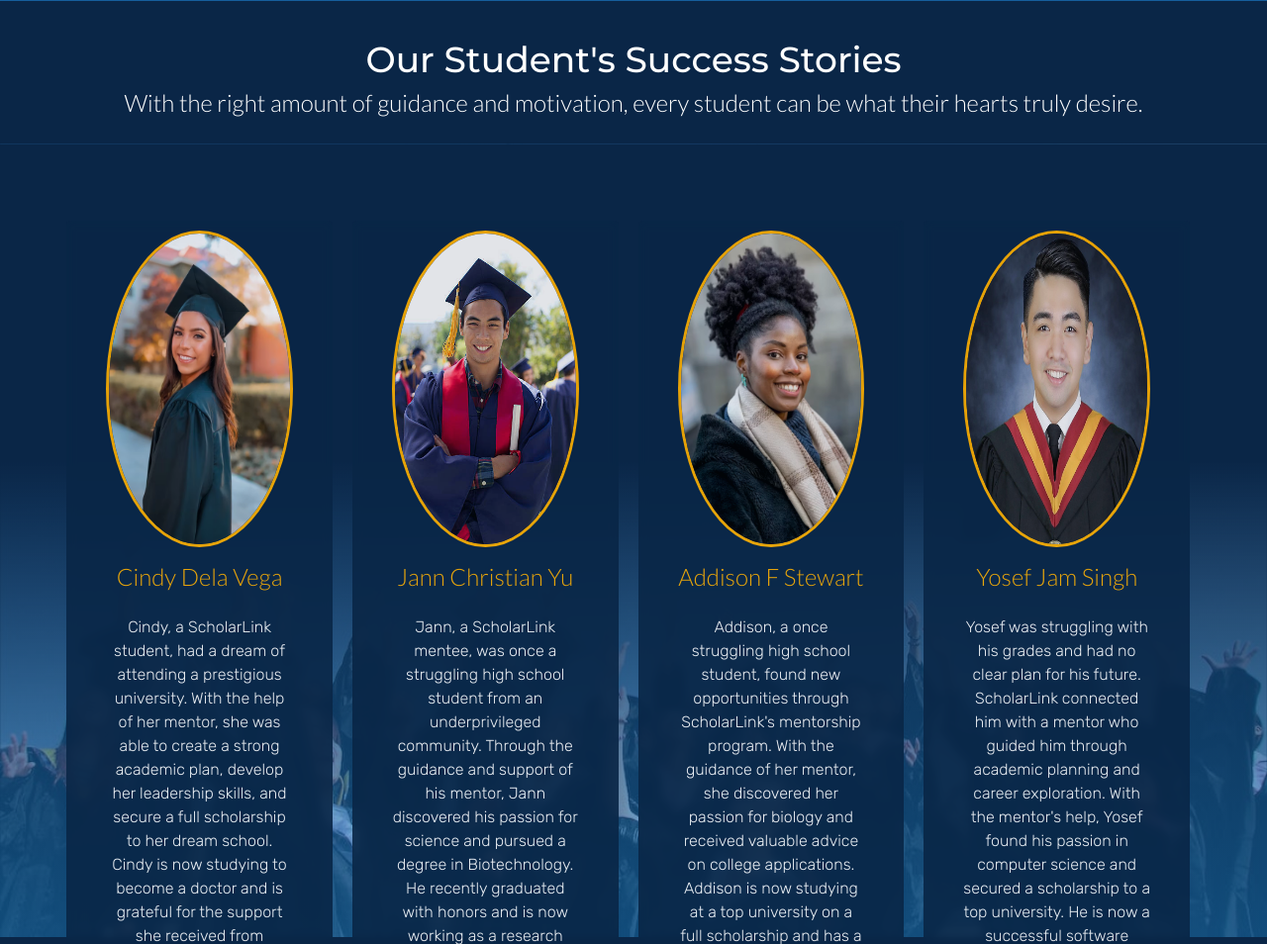
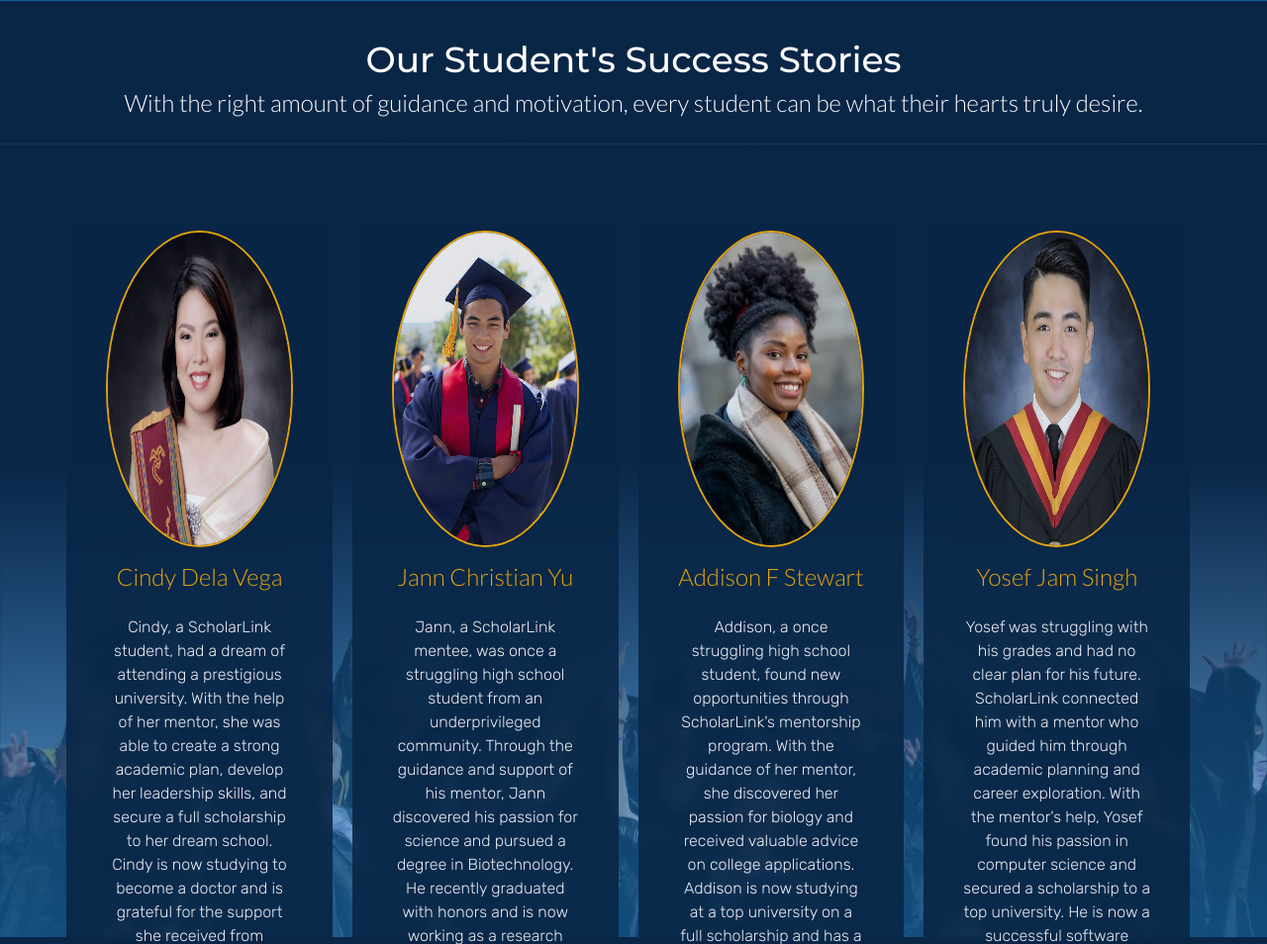
Before and after one commit to uaojayson/ScholarLink, a PHP site: page / in a window 1280 px wide. Shown: the part 3607-4561 px from the top of the page at 99% size. Run offline with PHP 8.4, Linux system fonts and the light colour scheme; some libraries are stand-ins or nearby versions.

Commit message:
new file:   assets/grad3.jpeg 	modified:   index.css 	modified:   index.html

```diff
--- a/index.css
+++ b/index.css
@@ -690,8 +690,8 @@ img {
 
 .featured-student {
   height: 40vh;
-  border-radius: 50%;
-  border: solid 3px var(--secondary);
+  border-radius: 80%;
+  border: solid 2px var(--secondary);
   clip-path: circle(200px at center);
 }
 
--- a/index.html
+++ b/index.html
@@ -653,7 +653,7 @@
             <div class="col col-stories">
               <div class="Student-Card">
                 <img
-                  src="Charles student success/image.png"
+                  src="assets/grad3.jpeg"
                   class="featured-student img-fluid"
                   alt="Graduates"
                 />
```
Also changed, not shown: assets/grad3.jpeg (added).
